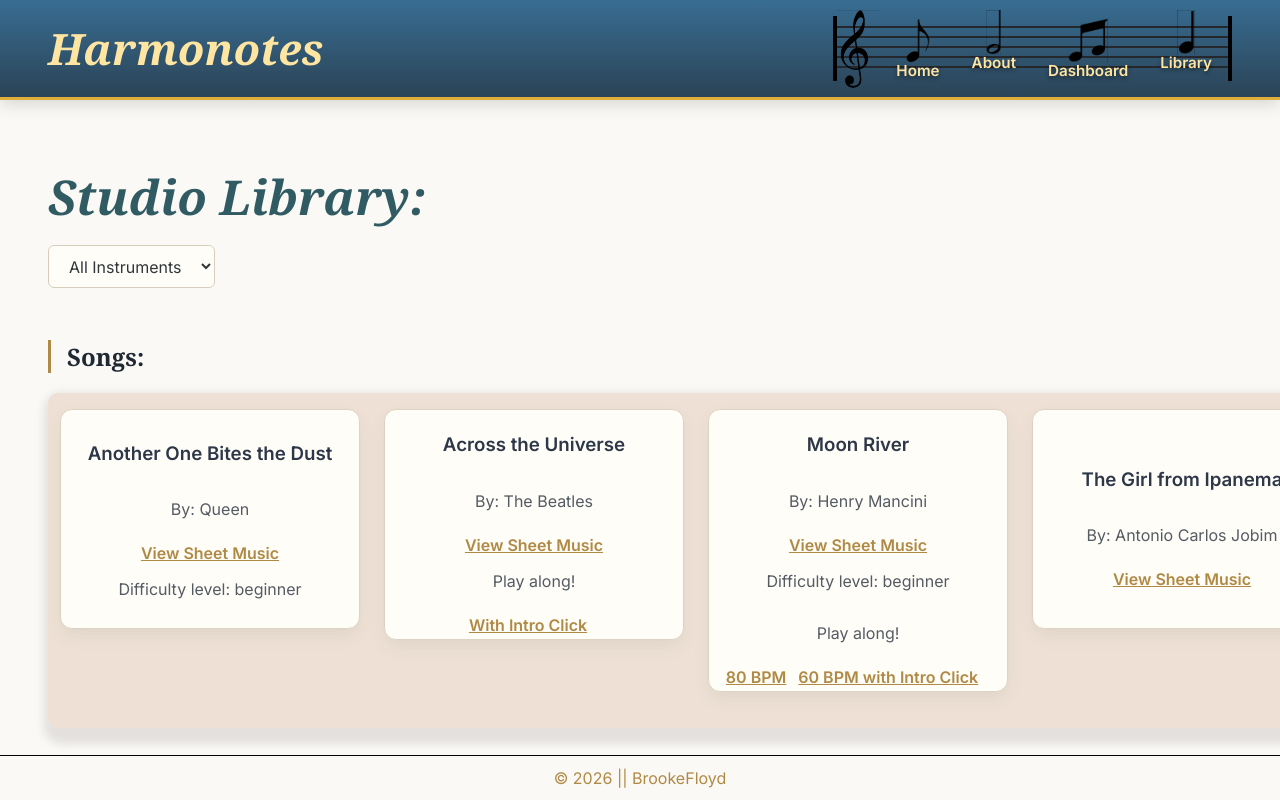
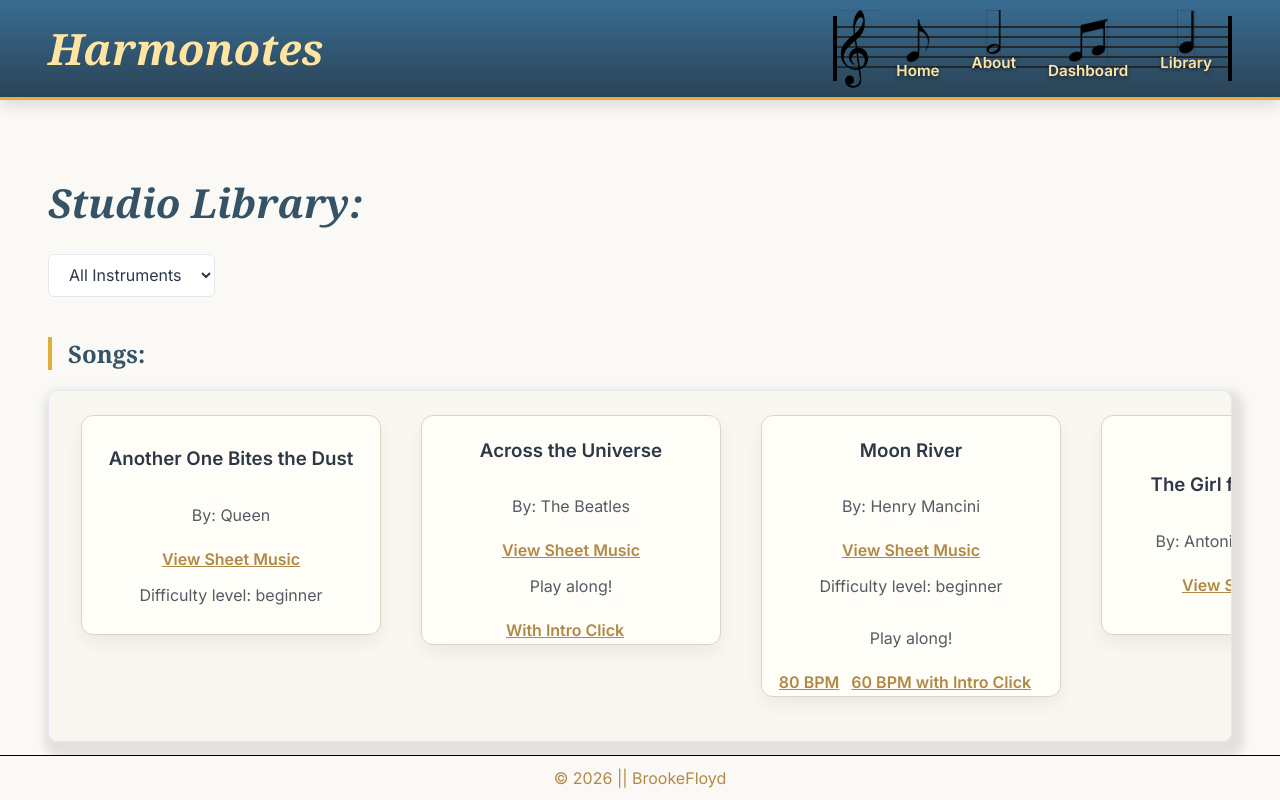
Before and after one commit to BrookeFloyd10/Harmonotes-BrookeF, a React (Vite) app in the folder harmonotes/: page /library in a window 1280 px wide. Built offline with nearby package versions, Linux system fonts and the light colour scheme.

Commit message:
deleted redundant  class styling sections on library page. changed colors and shadows on success message, and dismiss button on about page, and the selector dropdown, list titles and list container sections on the library page

```diff
--- a/harmonotes/src/App.css
+++ b/harmonotes/src/App.css
@@ -417,19 +417,23 @@ textarea:focus {
     background: #FFFFFF;
 }
 
+
 .submit-btn {
-    background: #315b63;
+    background-color: #9E3845;
     color:white;
+    border: none;
     border-radius: 6px;
     padding: .8rem 2rem;
+    font-weight: 600;
+    transition: .2s ease;
 }
 
 button:not(:disabled):hover {
-    background: #25464c;
+    background-color: #711F31;
     cursor: pointer;
     padding: .8rem 2rem;
-    box-shadow: 0 2px 4px #0000001a;
-    transform: translateY(-4px);
+    box-shadow: 0 4px 12px #711f3133;;
+    transform: translateY(-3px);
 }
 
 button:not(:disabled):active {
@@ -448,85 +452,87 @@ button:not(:disabled):active {
     background:#eef5ef;
     padding: .5rem .5rem;
     margin-bottom: 1.5rem;
+    border-radius: 4px;
     color:#0e7b26;
 }
 
 .success-message p {
     margin: 0;
+    font-weight: 500;
 }
 
 .dismiss-btn {
-   background:#5c6e3f;
+   background:#3a9240;
    color:#f6efef;
    border: .1rem solid #3d4a2a;
    padding:.4rem .9rem;
    border-radius: 5px;
+   cursor: pointer;
+   transition: 0.2s ease;
+
 }
 
 #dismiss-btn:hover {
-    background: #095b2f;
+    background: #377e3c;
     cursor: pointer;
     padding: .4rem .9rem;
     box-shadow: 0 2px 4px #0000001a;
-    transform: translateY(-3px);
+    transform: translateY(-2px);
 }
 
 .error-message {
     color: #9d0e0e;
-    font-family: 'Gill Sans', 'Gill Sans MT', Calibri, 'Trebuchet MS', sans-serif;
+    font-family: system-ui, sans-serif;
     font-style: italic;
 }
 
 .library-page {
-    padding: 2rem 3rem;
+    padding: 3rem;
 }
 
 .library-page h1 {
-    font-family: Georgia, 'Times New Roman', Times, serif;
+    font-family: Georgia, serif;
     font-style: italic;
-    font-size: 3rem;
-    color: #315b63;
-    margin-bottom: 1rem;
+    font-size: 2.5rem;
+    color: #355367;
+    margin-bottom: 1.5rem;
 }
 
 .library-page select {
-    background-color: #fffdf8;
-    border: 1px solid #d7cdbd;
+    background-color: #FFFFFF;
+    border: 1px solid #E2E8F0;
     border-radius: 6px;
     padding: .6rem 1rem;
     font-size: 1rem;
-    color: #30363b;
-    margin-bottom: 2rem;
+    color: #2D3748;
+    margin-bottom: 2.5rem;
 }
 
-.songs,
-.exercises,
-.resources {
-    margin-bottom: 2rem;
-}
 
 .songs h2,
 .exercises h2,
 .resources h2 {
-    font-family: Georgia, 'Times New Roman', Times, serif;
-    color: #1e2933;
-    border-left: 3px solid #b08a45;
+    font-family: Georgia, serif;
+    color: #355367;
+    border-left: 4px solid #E0AF3A;
     padding-left: 1rem;
+    margin-top: 0;
 }
 
 .songs ul,
 .exercises ul,
 .resources ul {
+    background-color: #e0af3a08;
     border-radius: 10px;
-    background-color: #ddc0a76c;
+    border: 1px solid #E2E8F0;
     box-shadow: .25rem .5rem .5rem .5rem #c3bfbd6c;
     display: flex;
-     gap: .5rem;
+    gap: 1.5rem;
     overflow-x: auto;
     list-style: none;
-    padding: 1rem .25rem 1rem;
-    margin: 0;
-    width: calc(4 * 300px + 4 * 30px);
+    padding: 1.5rem;
+    margin: 0 0 3rem 0;
+    width:  100%
 }
 
 .songs li,
```
